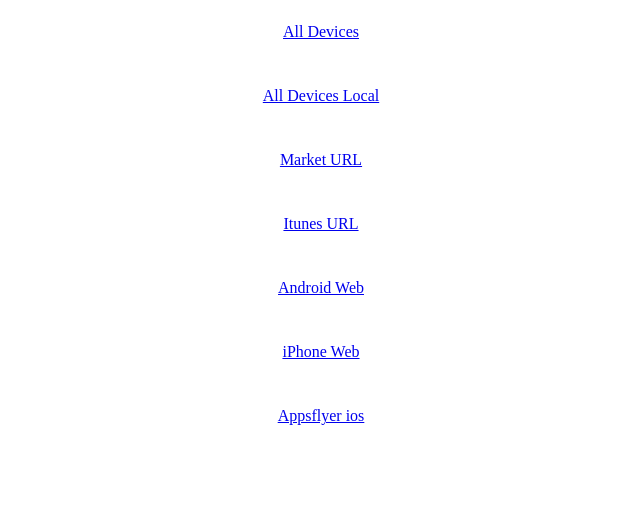
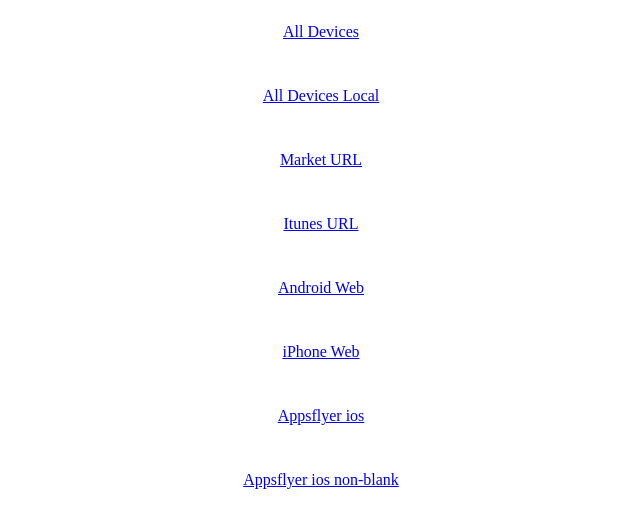
Before and after one commit to talk4date/talk4date.github.io, a plain HTML site: page index.html in a window 1280 px wide. Shown: the part 66-594 px from the top of the page, without its empty margins (319-959 px from the left). Drawn offline with Linux system fonts and the light colour scheme.

Commit message:
Added appsflyer link in non-blank mode

```diff
--- a/index.html
+++ b/index.html
@@ -22,5 +22,6 @@
 	<a href="https://play.google.com/store/apps/details?id=com.talk4date.whispar.android" target="_blank">Android Web</a>
 	<a href="https://itunes.apple.com/at/app/whispar/id1016500809?mt=8&ls=1" target="_blank">iPhone Web</a>
 	<a href="http://app.appsflyer.com/id376888389?pid=trivago_Mobile_Website&c=Static_Landing_Page_iOS" target="_blank">Appsflyer ios</a>
+	<a href="http://app.appsflyer.com/id376888389?pid=trivago_Mobile_Website&c=Static_Landing_Page_iOS">Appsflyer ios non-blank</a>
 </body>
 </html>
```
